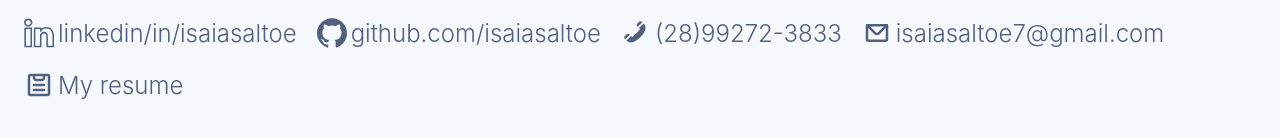
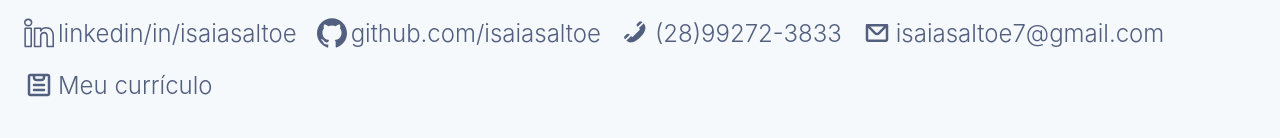
Before and after one commit to isaiasaltoe/portfolio, a Next.js app: page / in a window 1280 px wide. Shown: the part 5026-5164 px from the top of the page. Built offline with nearby package versions, Linux system fonts and the light colour scheme.

Commit message:
fix: Update resume link and text to Portuguese

```diff
--- a/app/components/contact.tsx
+++ b/app/components/contact.tsx
@@ -26,9 +26,9 @@ export function Contact(){
                 <CgMail className="text-3xl" title="Email"/>
                 <span className="flex items-center">isaiasaltoe7@gmail.com</span>
             </a>
-            <a href="https://drive.google.com/file/d/1HNOFXVOzt9xPUUHVcH5_YWNvp_5uHKt2/view" target="_blank" className="social hover:text-[#747FE0] transition-colors text-2xl font-light flex text-[#525F7F] gap-1">
+            <a href="https://drive.google.com/file/d/1yx8frXsX25Vh3P63fmYi0DvIZZ4iiTRN/view?usp=sharing" target="_blank" className="social hover:text-[#747FE0] transition-colors text-2xl font-light flex text-[#525F7F] gap-1">
                 <CgClipboard className="text-3xl" title="My resume"/>
-                <span className="flex items-center">My resume</span>
+                <span className="flex items-center">Meu currículo</span>
             </a>
         </div>
     </section>
```
